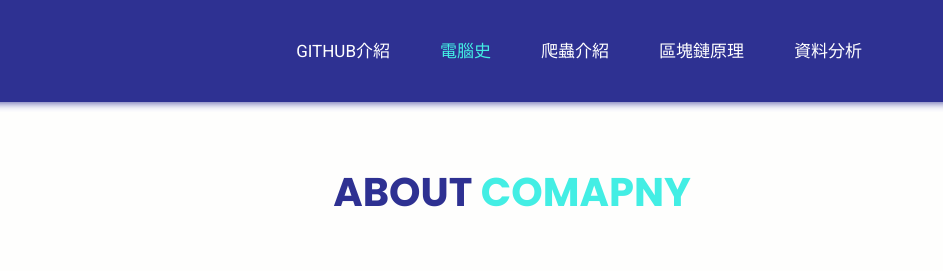
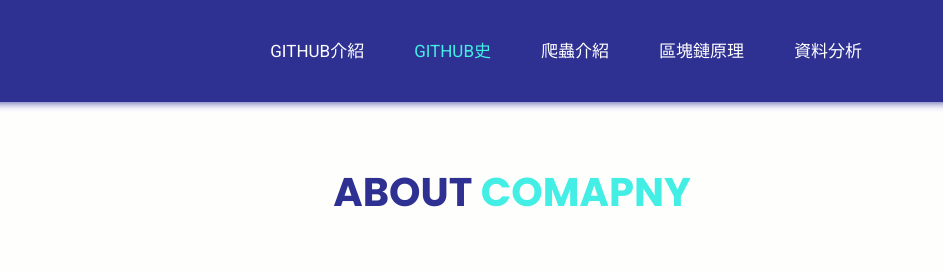
Before and after one commit to Jianhongl1n/sys-scu-edu, a plain HTML site: page htdocs/about.html in a window 1280 px wide. Shown: the top 271 px of the page, 128-1071 px from the left. Drawn offline with nearby package versions, Linux system fonts and the light colour scheme.

Commit message:
Update about.html
Signed-off-by: Purplehui <148304451+Purplehui@users.noreply.github.com>

```diff
--- a/htdocs/about.html
+++ b/htdocs/about.html
@@ -57,7 +57,7 @@
                               <a class="nav-link" href="index.html">Github介紹</a>
                            </li>
                            <li class="nav-item active">
-                              <a class="nav-link" href="about.html">電腦史</a>
+                              <a class="nav-link" href="about.html">Github史</a>
                            </li>
                            <li class="nav-item">
                               <a class="nav-link" href="https://10122144.my.canva.site/bug">爬蟲介紹</a>
```
